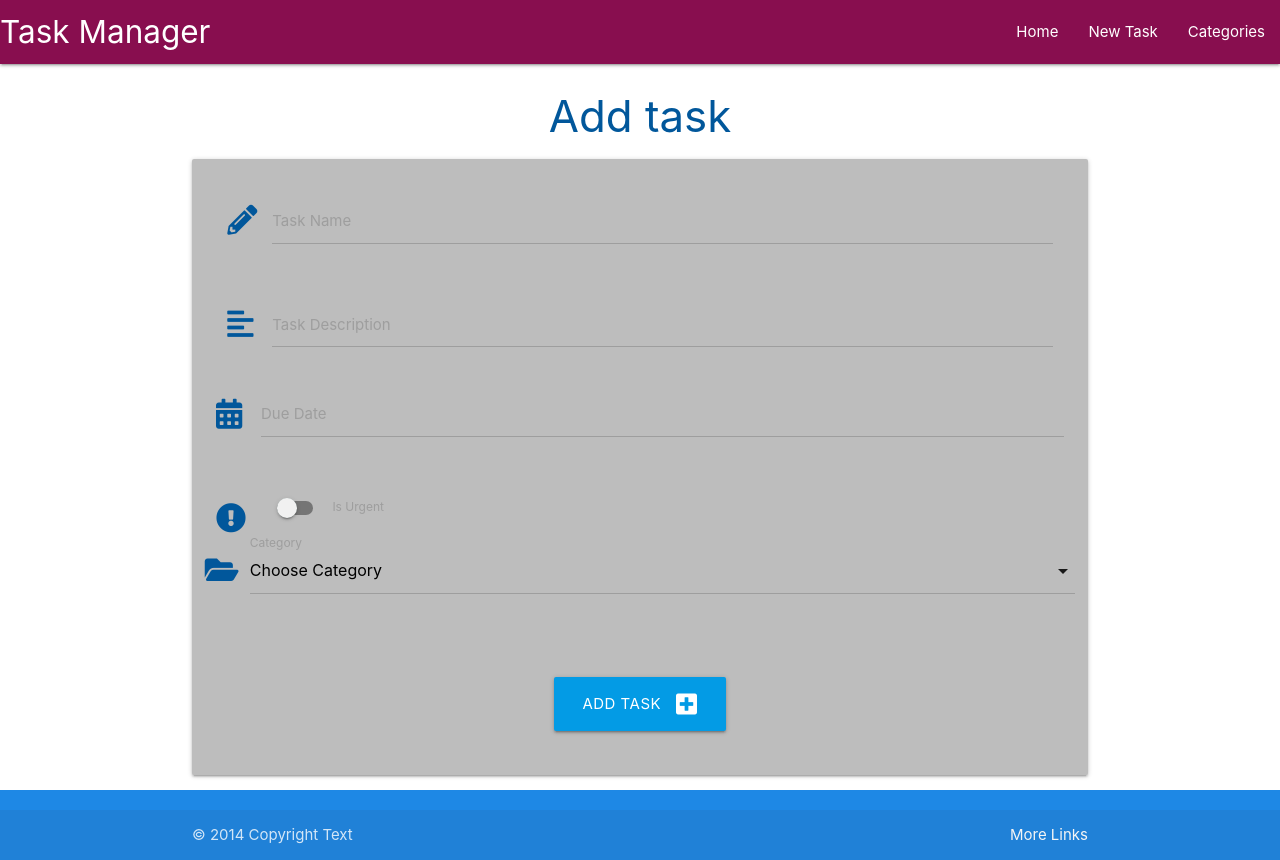
After one commit to Koko-66/flask-sqlalchemy_taskmanager, a Flask app: page /add_task in a window 1280 px wide. The commit adds this page. Run offline with Flask 2, Linux system fonts and the light colour scheme; data that the repository does not hold is empty.

Commit message:
Add functionality for adding task.

```diff
--- a/taskmanager/routes.py
+++ b/taskmanager/routes.py
@@ -11,8 +11,9 @@ def home():
 
 @app.route("/categories")
 def categories():
-    categories = list(Category.query.order_by(Category.category_name).all())
+    categories = list(Category.query.order_by(Category.category_name).all()) # extracts all categories from the database
     return render_template("categories.html", categories=categories)
+
 
 @app.route("/add_category", methods=["GET", "POST"])
 def add_category():
@@ -40,3 +41,20 @@ def delete_category(category_id):
     db.session.delete(category)
     db.session.commit()
     return redirect(url_for("categories"))
+
+
+@app.route("/add_task", methods=["GET", "POST"])
+def add_task():
+    categories = list(Category.query.order_by(Category.category_name).all())  # extracts all categories from the database
+    if request.method == "POST":
+        task = Task(
+            task_name=request.form.get("task_name"),
+            task_description=request.form.get("task_description"),
+            is_urgent=bool(True if request.form.get("is_urgent") else False),
+            due_date=request.form.get("due_date"),
+            category_id=request.form.get("category_id")
+        )
+        db.session.add(task)
+        db.session.commit()
+        return redirect(url_for("home"))
+    return render_template("add_task.html", categories=categories)
--- a/taskmanager/static/js/script.js
+++ b/taskmanager/static/js/script.js
@@ -1,3 +1,11 @@
   $(document).ready(function(){
+    // sidenav initialisation
     $('.sidenav').sidenav();
+    // datepicker initialisation
+    $('.datepicker').datepicker({
+      format: "dd mmmm, yyyy",
+      i18in: {done: "Select"}
+    });
+    // select initialization
+    $('select').formSelect();
   });
--- /dev/null
+++ b/taskmanager/templates/add_task.html
@@ -0,0 +1,72 @@
+{% extends "base.html"%}
+{% block content %}
+
+<h3 class="light-blue-text text-darken-4 center-align">Add task</h3>
+
+<div class="row card-panel grey lighten-1">
+    <form class="col s12" method="POST" action="{{ url_for('add_task') }}">
+        <!-- Task -->
+        <div class="row">
+            <div class="input-field col s12">
+                <i class="fas fa-pencil-alt prefix light-blue-text text-darken-4"></i>
+                <input id="task_name" name="task_name" minlength="5" maxlength="50" type="text" class="validate"
+                    required>
+                <label for="task_name">Task Name</label>
+            </div>
+        </div>
+        <!-- task task_description -->
+        <div class="row">
+            <div class="input-field col s12">
+                <i class="fas fa-align-left prefix light-blue-text text-darken-4"></i>
+                <textarea id="task_description" name="task_description" minlength="5" maxlength="50" type="text" class="materialize-textarea validate"
+                    required></textarea>
+                <label for="task_name">Task Description</label>
+            </div>
+            <!-- due date -->
+            <div class="row">
+                <div class="input-field col s12">
+                    <i class="fas fa-calendar-alt prefix light-blue-text text-darken-4"></i>
+                    <input id="due_date" name="due_date" type="text" class="datepicker validate"
+                        required>
+                    <label for="task_name">Due Date</label>
+                </div>
+            </div>
+            <!-- is urgent -->
+            <div class="row">
+                <div class="input-field col s12">
+                    <div class="switch">
+                        <i class="fas fa-exclamation-circle prefix light-blue-text text-darken-4"></i>
+                        <label for="is_urgent">
+                            <input id="is_urgent" name="is_urgent" type="checkbox">
+                            <span class="lever"></span>
+                            Is Urgent
+                        </label>
+                    </div>
+                </div>
+                <!-- category_id -->
+            <div class="row">
+                <div class="input-field col s12">
+                    <i class="fas fa-folder-open prefix light-blue-text text-darken-4"></i>
+                    <select id="category_id" name="category_id" class="validate" required>
+                        <option value="" disabled selected>Choose Category</option>
+                        {% for category in categories %}
+                            <option value="{{ category.id}}">{{ category.category_name }}</option>
+                        {% endfor %}
+                    </select>
+                    <label for="category_id">Category</label>
+                </div>
+            </div>
+            </div>
+        </div>
+        <!-- submit button -->
+        <div class="row">
+            <div class="col s12 center-align">
+                <button type="submit" class="btn-large light-blue darken-1">
+                    Add Task <i class="fas fa-plus-square right"></i>
+                </button>
+            </div>
+        </div>
+    </form>
+</div>
+
+{% endblock %}
--- a/taskmanager/templates/base.html
+++ b/taskmanager/templates/base.html
@@ -20,7 +20,7 @@
               <a href="#" data-target="mobile-demo" class="sidenav-trigger"><i class="fas fa-bars"></i></a>
               <ul class="right hide-on-med-and-down">
                 <li><a href="{{ url_for('home') }}">Home</a></li>
-                <li><a href="">New Task</a></li>
+                <li><a href="{{ url_for('add_task') }}">New Task</a></li>
                 <li><a href="{{ url_for('categories') }}">Categories</a></li>
               </ul>
             </div>
@@ -28,7 +28,7 @@
         <!-- mobile side nav -->
           <ul class="sidenav" id="mobile-demo">
             <li><a href="{{ url_for('home') }}">Home</a></li>
-            <li><a href="">New Task</a></li>
+            <li><a href="{{ url_for('add_task') }}">New Task</a></li>
             <li><a href="{{ url_for('categories') }}">Categories</a></li>
           </ul>
     </header>
```
Also changed, not shown: taskmanager/templates/tasks.html (+8 -0 lines).
